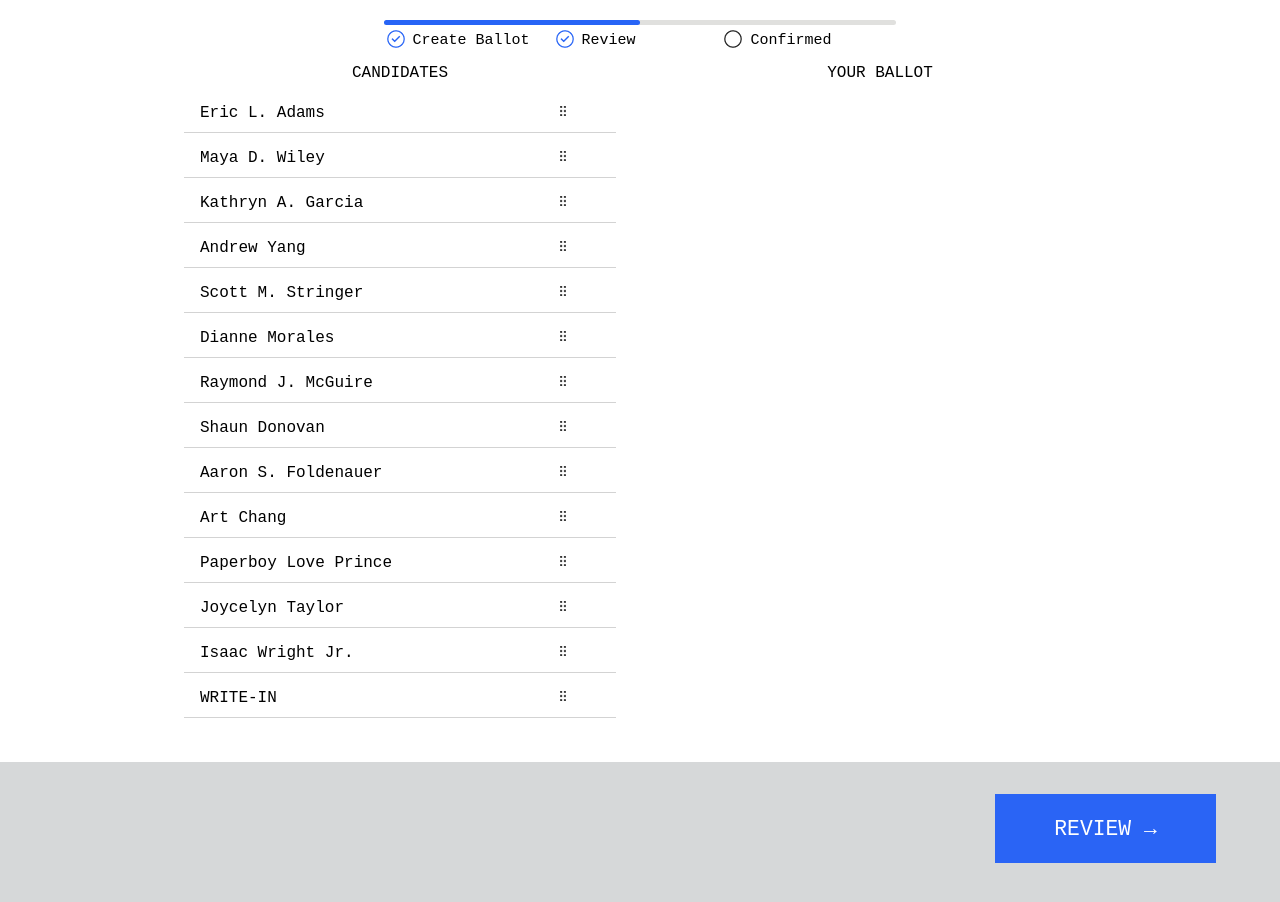
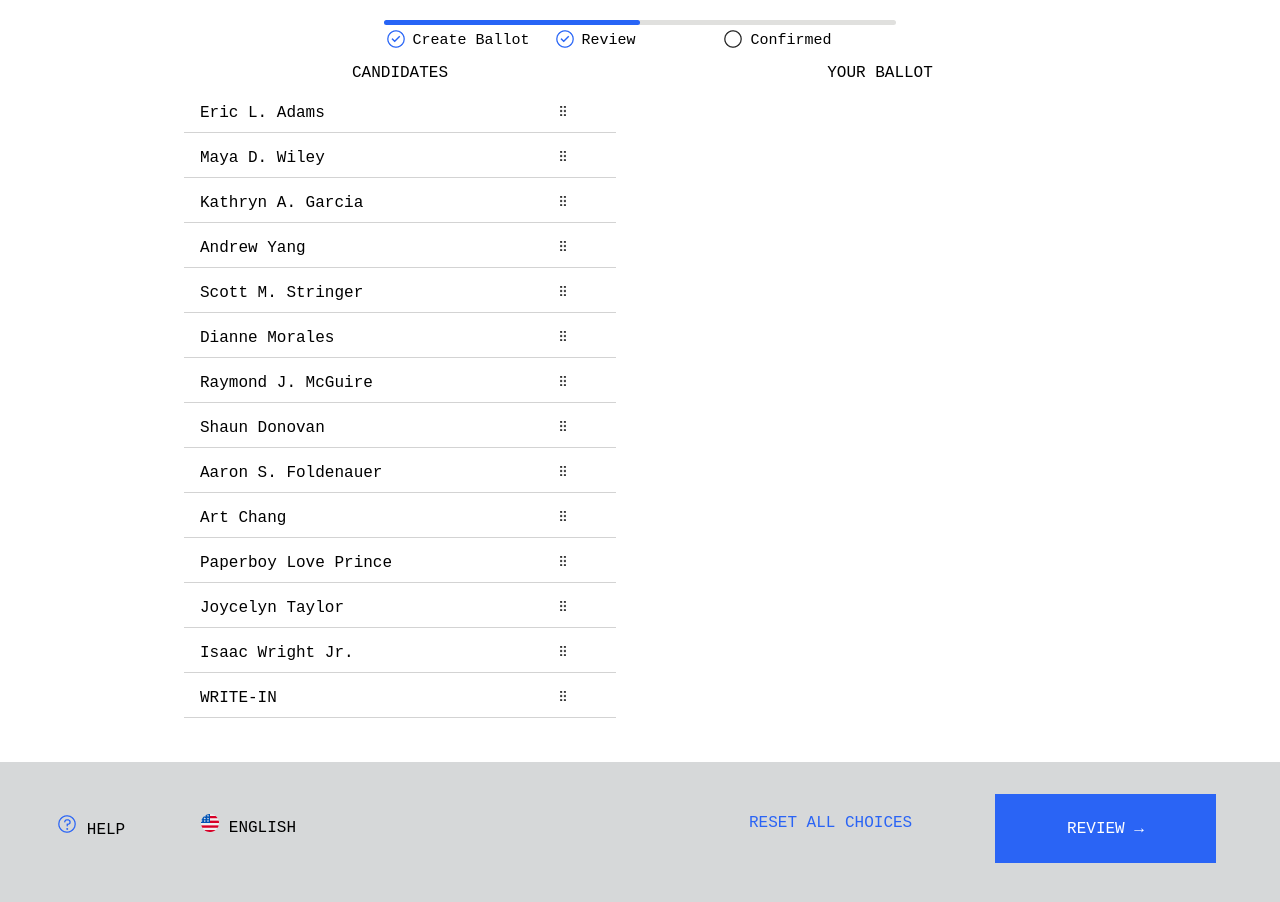
Before and after one commit to dg1229/RCV-Team-6, a React (Create React App) app in the folder client/: page / in a window 1280 px wide. Shown: the top 902 px of the page. Built offline with nearby package versions, Linux system fonts and the light colour scheme; no server answers.

Commit message:
Completed page footer for current page, no functionality

```diff
--- a/client/src/App.js
+++ b/client/src/App.js
@@ -2,6 +2,8 @@ import './App.css';
 import React from 'react';
 import ProgressIndicator from './components/ProgressIndicator/ProgressIndicator';
 import Ballot from './components/Ballot/Ballot';
+import QuestionIcon from './assets/question.png';
+import LanguageIcon from './assets/united-states.png';
 
 
 const reviewButton = {
@@ -10,11 +12,42 @@ const reviewButton = {
   width: "221px",
   color: "white",
   border: "none",
-  fontSize: "16pt",
+  fontSize: "16px",
   fontFamily: '"IBM Plex Mono", monospace',
   float: "right",
   marginTop: "2.5%",
   marginRight: "5%"
+}
+
+const resetChoice = {
+  backgroundColor: "transparent",
+  border: "none",
+  fontSize: "16px",
+  fontFamily: '"IBM Plex Mono", monospace',
+  color: "#2A64F5",
+  float: "right",
+  marginTop: "4%",
+  marginRight: "6%"
+}
+
+const helpButton = {
+  backgroundColor: "transparent",
+  border: "none",
+  fontSize: "16px",
+  fontFamily: '"IBM Plex Mono", monospace',
+  float: "left",
+  marginTop: "4%",
+  marginLeft: "4%"
+}
+
+const languageButton = {
+  backgroundColor: "transparent",
+  border: "none",
+  fontSize: "16px",
+  fontFamily: '"IBM Plex Mono", monospace',
+  float: "left",
+  marginTop: "4%",
+  marginLeft: "5%"
 }
 
 function App() {
@@ -31,8 +64,11 @@ function App() {
     <div className="App">
       <ProgressIndicator completed="50" />
       <Ballot />
-      <footer style={{backgroundColor:'#D6D8D9', height: '150px'}}>
+      <footer style={{ backgroundColor: '#D6D8D9', height: '150px' }}>
+        <button style={helpButton}><img src={QuestionIcon} alt='question icon'/> HELP</button>
+        <button style={languageButton}><img src={LanguageIcon} alt='language icon'/> ENGLISH</button>
         <button style={reviewButton}>REVIEW &#8594;</button>
+        <button style={resetChoice}>RESET ALL CHOICES</button>
       </footer>
     </div>
   );
--- a/client/src/components/ProgressIndicator/ProgressIndicator.js
+++ b/client/src/components/ProgressIndicator/ProgressIndicator.js
@@ -35,8 +35,7 @@ const ProgressIndicator = (props) => {
     fontFamily: '"IBM Plex Mono", monospace',
     display: 'inline-block',
     fontSize: '15px',
-    marginTop: '5px'
-
+    marginTop: '5px',
 
   }
 
```
Also changed, not shown: client/src/assets/question.png (added), client/src/assets/united-states.png (added).
